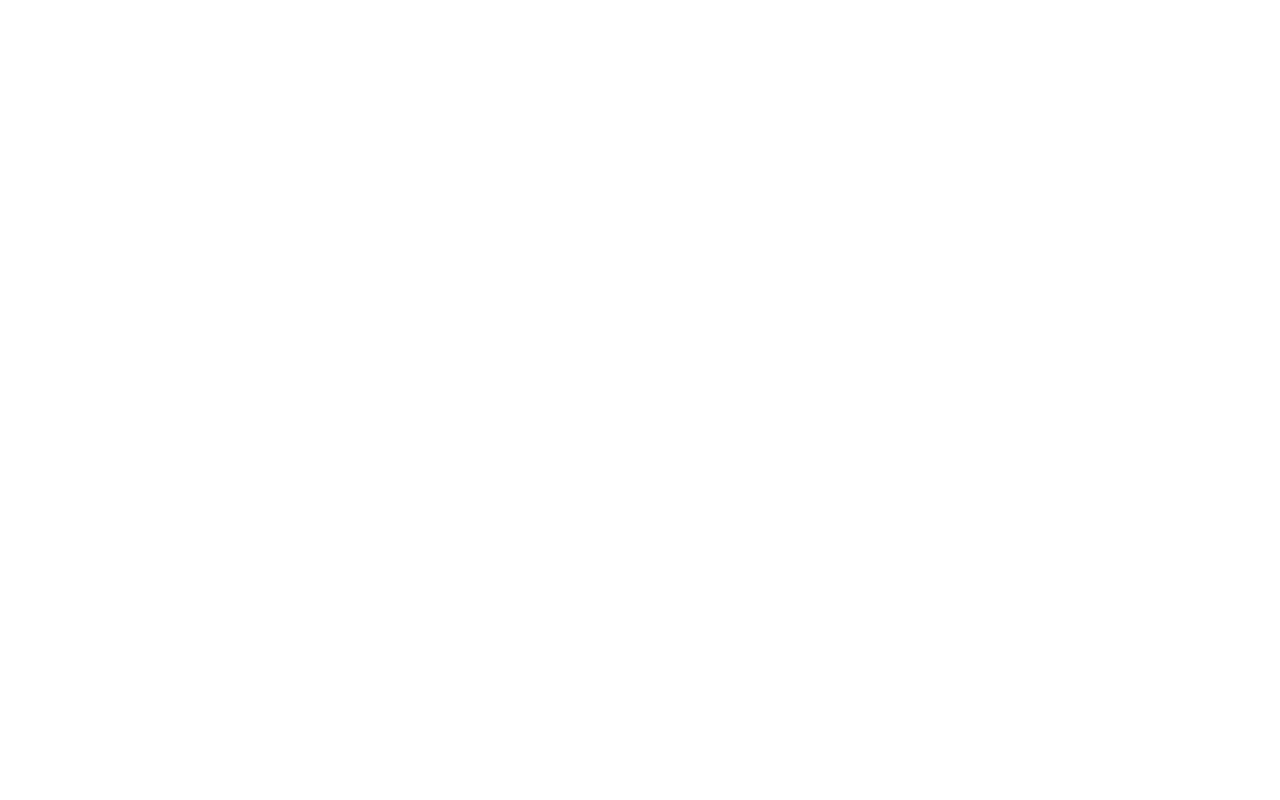
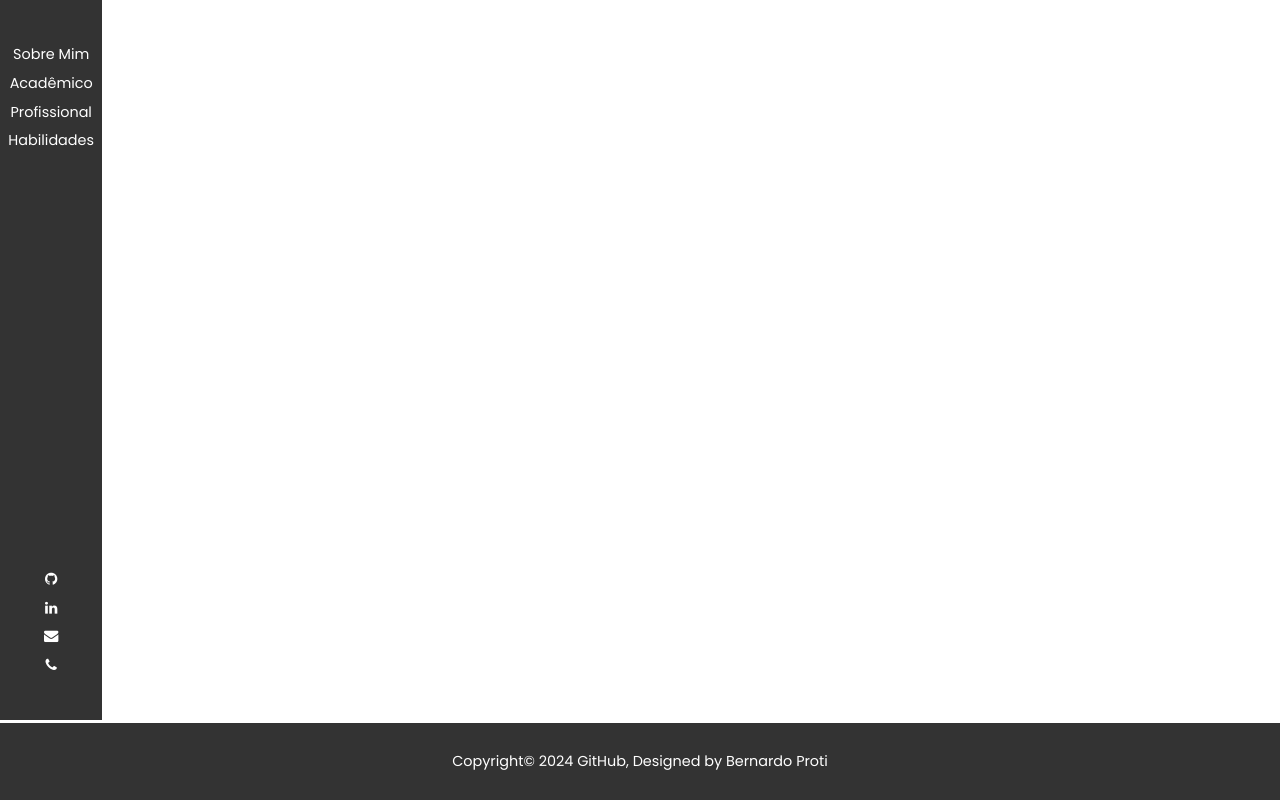
Before and after one commit to protihw/portfolio-website, a plain HTML site: page index.html in a window 1280 px wide. Drawn offline with Linux system fonts and the light colour scheme.

Commit message:
Website Structure

```diff
--- a/index.html
+++ b/index.html
@@ -3,12 +3,33 @@
 <head>
     <meta charset="UTF-8">
     <meta name="viewport" content="width=device-width, initial-scale=1.0">
+    <link rel="stylesheet" href="style.css">
+    <link rel="stylesheet" href="https://cdnjs.cloudflare.com/ajax/libs/font-awesome/4.7.0/css/font-awesome.min.css">
     <title>My Portfolio</title>
-    <link rel="stylesheet" href="style.css">
 </head>
 <body>
+    <header>
+        <nav>
+            <div>
+                <ul>
+                    <li><a href="./index.html">Sobre Mim</a></li>
+                    <li><a href="#">Acadêmico</a></li>
+                    <li><a href="#">Profissional</a></li>
+                    <li><a href="#">Habilidades</a></li>
+                </ul>
+                <ul>
+                    <li><a href="https://github.com/protihw" target="_blank"><i class="fa fa-github"></i></a></li>
+                    <li><a href="#" target="_blank"><i class="fa  fa-linkedin"></i></a></li>
+                    <li><a href="mailto:bernardo.proti@hotmail.com" target="_blank"><i class="fa fa-envelope"></i></a></li>
+                    <li><a href="tel:+5527995782021" target="_blank"><i class="fa fa-phone"></i></a></li>
+                </ul>
+            </div>
+        </nav>
+    </header>
     <footer>
-
+        <div>
+            <p>Copyright© 2024 <a href="https://github.com/protihw" target="_blank">GitHub</a>, Designed by <span>Bernardo Proti</span></p>
+        </div>
     </footer>
 </body>
 </html>
--- a/style.css
+++ b/style.css
@@ -0,0 +1,48 @@
+@import url('https://fonts.googleapis.com/css2?family=Poppins:ital,wght@0,100;0,200;0,300;0,400;0,500;0,600;0,700;0,800;0,900;1,100;1,200;1,300;1,400;1,500;1,600;1,700;1,800;1,900&display=swap');
+
+* {
+    margin: 0;
+    padding: 0;
+    box-sizing: border-box;
+}
+
+a {
+    text-decoration: none;
+    color: inherit;
+    transition: .3s;
+}
+
+a:hover {
+    color: lightslategray;
+}
+
+body {
+    font-family: "Poppins", sans-serif;
+    font-weight: normal;
+    font-style: normal;
+    font-size: 0.9rem;
+    line-height: 1.8rem;
+    overflow: hidden;
+}
+
+header > nav > div {
+    display: flex;
+    flex-direction: column;
+    justify-content: space-between;
+    color: white;
+    background-color: #333;
+    width: 8vw;
+    height: 90vh;
+    text-align: center;
+    padding: 5vh 0;
+}
+
+footer > div {
+    background-color: #333;
+	color: #fff;
+    width: 100vw;
+	padding: 3vh 3vh;
+	text-align: center;
+    bottom: 0;
+    position: fixed;
+}
```
